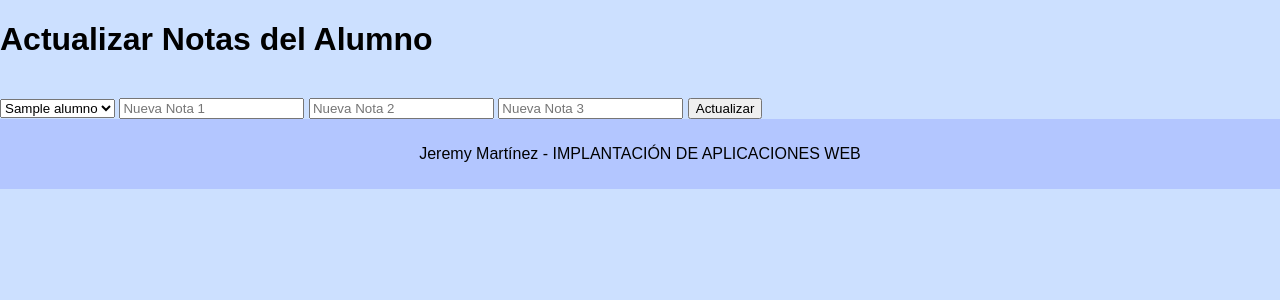
After one commit to JereMart1703/examen, a FastAPI app: template templates/formupdatenotas.html in a window 1280 px wide. The commit adds this page. Shown: the top 300 px of the page. Run offline with FastAPI, Linux system fonts and the light colour scheme; the template is opened without the code that fills it: most values are stand-ins (such as "Sample title", 1, 10 or a date in 2020).

Commit message:
hacer ultimo actualizar

```diff
--- a/main.py
+++ b/main.py
@@ -5,8 +5,8 @@ from fastapi.staticfiles import StaticFiles
 from fastapi.templating import Jinja2Templates
 
 #### AÑADIR PARA QUE FUNCIONE LA BASE DE DATOS Y EL MENU
+### PONER DESDE EL PRINCIPIO Y T AHORRAS PROBLEMAS
 
-from httpx import request
 from data.modelo.menu import Menu
 from data.dao.dao_alumnos import DaoAlumnos
 from typing import Annotated
@@ -48,14 +48,14 @@ def get_alumnos(request: Request):
 @app.get("/vernotas")
 def ver_notas(request: Request):
     menu = Menu(True, True)
-    dao = DaoAlumnos()
-    alumnos = dao.get_all(database)
+    dao = DaoAlumnos() # SE PONE EL NOMBRE DEL CLASS DEL DAO_ALUMNOS.PY
+    alumnos = dao.get_all(database) #PONES EL NOMBRE DEL TEMA IGUALADO A DAO GET ALL DATABASE , SI TE PIDE HOSPITAL PUES HOSPITAL = , ALUMNOS , PUES ALUMNOS =
 
     return templates.TemplateResponse(
         request=request,
         name="vernotas.html",
         context={"menu": menu, "alumnos": alumnos}
-    )
+    ) # ESTO SE SIEMPRE LO MISMO MENOS EL NAME DEL HTML
 
 ############# AÑADIR ALUMNOS ###########################
 
@@ -111,3 +111,16 @@ def del_alumnos(request: Request, alumno_id: Annotated[int, Form()]):
         name="delalumnos.html",
         context={"menu": menu, "alumnos": alumnos}
     )
+
+############## ACTUALIZAR #########################
+
+@app.get("/formupdatenotas")
+def form_update_notas(request: Request):
+    dao = DaoAlumnos()
+    alumnos = dao.get_all(database)
+    menu = Menu(True, True)
+    return templates.TemplateResponse(
+        request=request,
+        name="formupdatenotas.html",
+        context={"menu": menu, "alumnos": alumnos}
+    )
--- a/templates/default.html
+++ b/templates/default.html
@@ -19,7 +19,7 @@
     <a href="{{ url_for('ver_notas') }}">ORDEN ALUMNOS</a>
       <a href="{{ url_for('form_add_alumnos') }}">AÑADIR ALUMNOS</a>
       <a href="{{ url_for('form_del_alumnos') }}">ELIMINAR ALUMNOS</a>
-      <a href="">ACTUALIZAR NOTAS</a>
+      <a href="{{ url_for('form_update_notas') }}">ACTUALIZAR NOTAS</a>
     {% endif %}
   {% endif %}
 
--- /dev/null
+++ b/templates/formupdatenotas.html
@@ -0,0 +1,25 @@
+{% extends "default.html" %}
+
+{% block title %}Actualizar Notas{% endblock %}
+
+{% block css %}
+<link rel="stylesheet" href="{{ url_for('static', path='css/azul.css') }}">
+{% endblock %}
+
+{% block content %}
+<div class="col-sm-9">
+    <h1>Actualizar Notas del Alumno</h1> <br>
+
+    <form action="{{ url_for('form_update_notas') }}" method="post">
+        <select name="alumno_id" required>
+            {% for alumno in alumnos %}
+                <option value="{{ alumno.id }}">{{ alumno.nombre }}</option>
+            {% endfor %}
+        </select>
+        <input type="number" step="0.01" name="nota1" placeholder="Nueva Nota 1" required>
+        <input type="number" step="0.01" name="nota2" placeholder="Nueva Nota 2" required>
+        <input type="number" step="0.01" name="nota3" placeholder="Nueva Nota 3" required>
+        <input type="submit" value="Actualizar">
+    </form>
+</div>
+{% endblock %}
```
Also changed, not shown: data/dao/dao_alumnos.py (+11 -0 lines).
